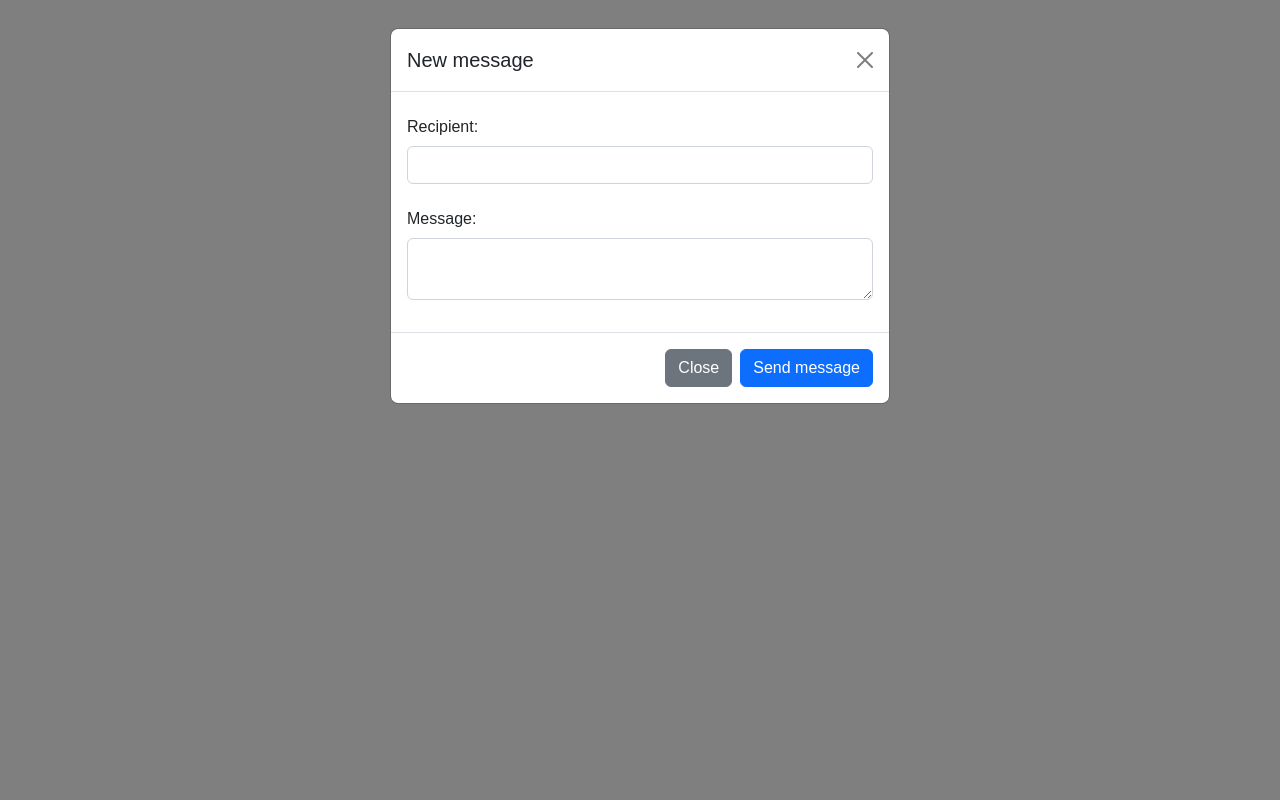
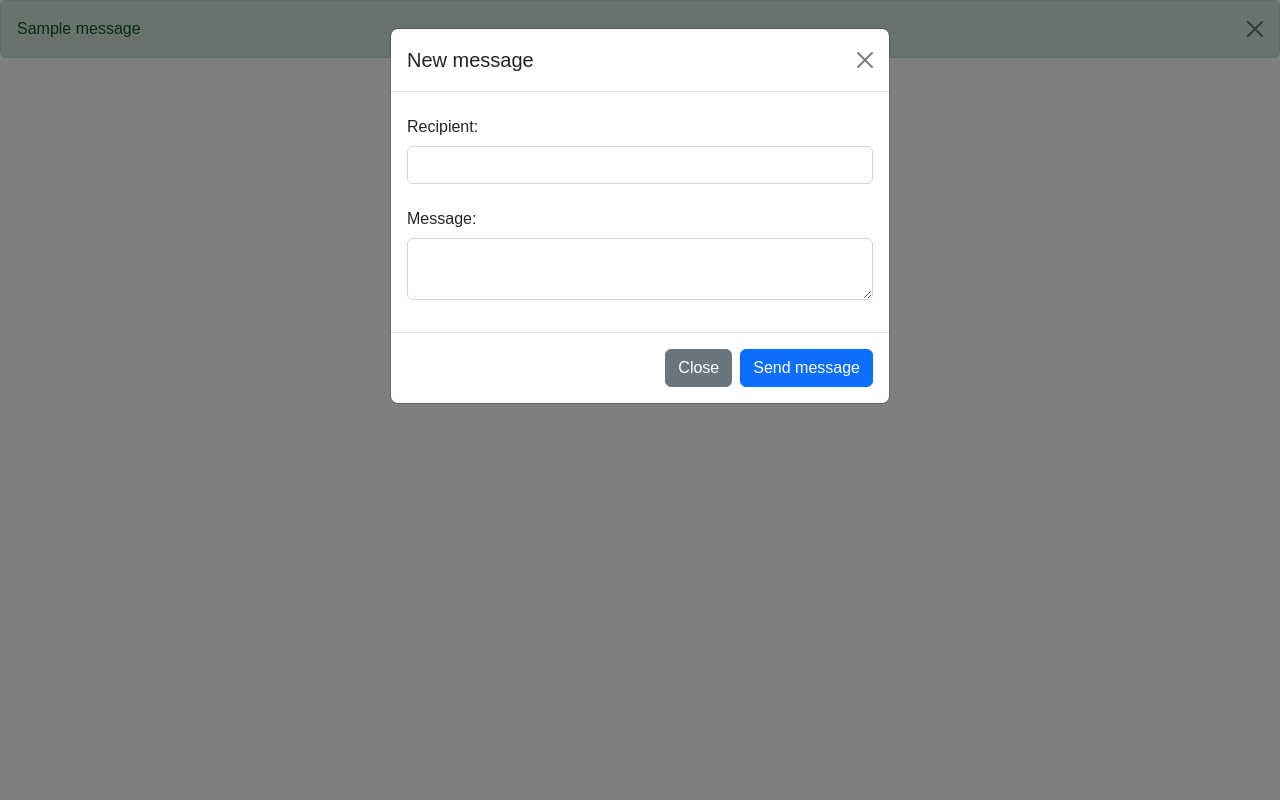
Before and after one commit to nibata/datamantainer, a Flask app: page /users/1/edit in a window 1280 px wide. Run offline with Flask 2, Linux system fonts and the light colour scheme; tables that the repository leaves empty hold one stand-in row (values such as "Sample post"); one stand-in notice (Sample message) is shown; parts of the project's set-up code (start-up, migrations or seed data) failed here and were passed over; some libraries are stand-ins or nearby versions.

Commit message:
correción de csfr y e implentacion flash con boostrap para alerts. El parámetro category debe usar el tipo de alerta boostrap, tales como danger; info; warning

```diff
--- a/config.py
+++ b/config.py
@@ -5,7 +5,7 @@ SECRET_KEY = os.urandom(32)
 basedir = os.path.abspath(os.path.dirname(__file__))
 
 #SQLALCHEMY_DATABASE_URI = os.environ.get('DB_URI')
-SQLALCHEMY_DATABASE_URI = "postgresql://postgres:postgrespw@localhost:55001/flask_app"
+SQLALCHEMY_DATABASE_URI = "postgresql://postgres:postgrespw@localhost:55000/flask_app"
 
 SQLALCHEMY_TRACK_MODIFICATIONS = True
 
--- a/controllers/UserController.py
+++ b/controllers/UserController.py
@@ -1,5 +1,5 @@
 import sys
-from flask import render_template, redirect, url_for, request, abort
+from flask import render_template, redirect, url_for, request, abort, flash
 from models.User import User, UserForm
 from services.database import db
 from modules.data_table_show import show_all_model
@@ -13,7 +13,7 @@ def store():
     form = UserForm(request.form)
 
     if request.method == "POST":
-        pass
+        flash("HELLO WORLD", category="info")
 
     return render_template("/User/store.html", form=form)
 
--- a/templates/User/store.html
+++ b/templates/User/store.html
@@ -2,15 +2,14 @@
 
 {% block content %}
 
-<form method="POST" action="{{url_for('index')}}">
-  {{ form.csrf_token }}
+<form method="POST" action="{{url_for('user_bp.store')}}">
+  <input type="hidden" name="csrf_token" value="{{ csrf_token() }}"/>
   {% for field in form %}
   <div class="form-group row">
     {{ field.label(class="col-sm-2 col-form-label") }}
     <div class="col-sm-10">
       {{ field(class="form-control") }}
     </div>
-
     <span>
       {% if field.errors %}
         {% for error in field.errors %}
--- a/templates/base.html
+++ b/templates/base.html
@@ -7,16 +7,23 @@
     <script src="https://cdn.jsdelivr.net/npm/bootstrap@5.2.1/dist/js/bootstrap.bundle.min.js" integrity="sha384-u1OknCvxWvY5kfmNBILK2hRnQC3Pr17a+RTT6rIHI7NnikvbZlHgTPOOmMi466C8" crossorigin="anonymous"></script>
     <link href="https://unpkg.com/gridjs/dist/theme/mermaid.min.css" rel="stylesheet" />
     <style>
-            body {
-                  font-family: Sans-Serif;
-            }
+      body {font-family: Sans-Serif;}
     </style>
   </head>
   <body>
+    {% with messages = get_flashed_messages(with_categories=true) %}
+      {% if messages %}
+        {% for category, message in messages %}
+          <div class="alert alert-{{ category }} alert-dismissible fade show" role="alert">
+            {{ message }}
+            <button type="button" class="btn-close" data-bs-dismiss="alert" aria-label="Close"></button>
+          </div>
+        {% endfor %}
+      {% endif %}
+    {% endwith %}
     <div>
       {% block content %}{% endblock %}
     </div>
-
     {% block scripts %}{% endblock %}
   </body>
 </html>
```
Lines whose indentation alone changed are shown as unchanged.
